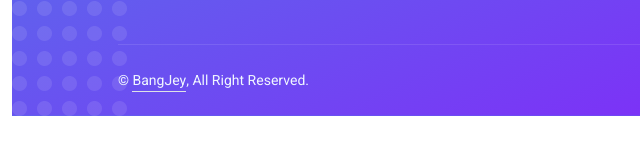
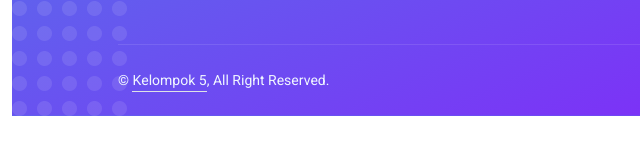
Before and after one commit to Belajars/HealtServe, a plain HTML site: page index.html in a window 1280 px wide. Shown: the part 8977-9131 px from the top of the page, 0-640 px from the left. Drawn offline with nearby package versions, Linux system fonts and the light colour scheme.

Commit message:
Update index.html

```diff
--- a/index.html
+++ b/index.html
@@ -681,7 +681,7 @@
                 <div class="copyright">
                     <div class="row">
                         <div class="col-md-6 text-center text-md-start mb-3 mb-md-0">
-                            &copy; <a class="border-bottom" href="#">BangJey</a>, All Right Reserved.
+                            &copy; <a class="border-bottom" href="#">Kelompok 5</a>, All Right Reserved.
                         </div>
                         <div class="col-md-6 text-center text-md-end">
                             <div class="footer-menu">
```
